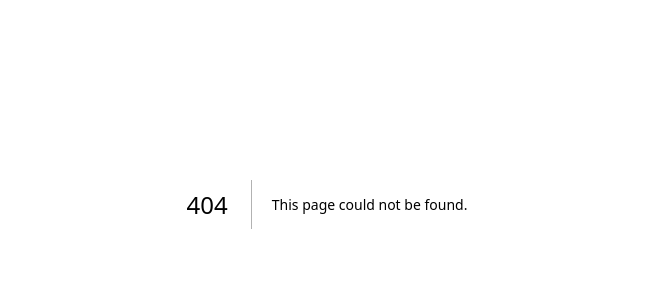
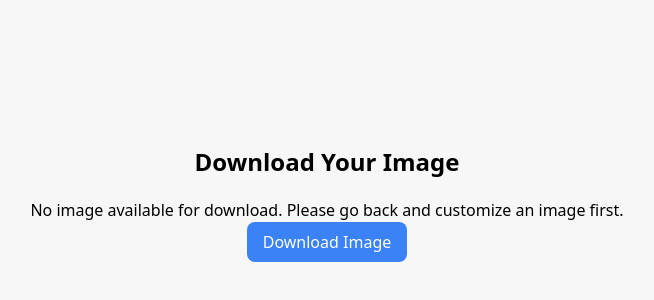
Before and after one commit to BossThanachote/PHOTOB, a Next.js app: page /booth/picture in a window 1280 px wide. Before the commit this address had no page. Shown: the part 196-496 px from the top of the page, without its empty margins (313-967 px from the left). Built offline with nearby package versions, Linux system fonts and the light colour scheme; a web font is replaced by a local one.

Commit message:
qr update

```diff
--- /dev/null
+++ b/app/booth/picture/page.tsx
@@ -0,0 +1,38 @@
+'use client';
+
+import { useRouter, useSearchParams } from 'next/navigation';
+
+export default function PictureDownload() {
+  const searchParams = useSearchParams();
+  const imageUrl = searchParams.get('imageUrl'); // ดึงค่า imageUrl จาก query parameter
+
+  return (
+    <div className="w-screen h-screen flex flex-col justify-center items-center">
+      <h1 className="text-2xl font-bold mb-5">Download Your Image</h1>
+
+      {imageUrl ? (
+        <img
+          src={imageUrl}
+          alt="Customized Image"
+          className="rounded-lg shadow-lg mb-5 w-[300px] h-[300px] object-cover"
+        />
+      ) : (
+        <p>No image available for download. Please go back and customize an image first.</p>
+      )}
+
+      <button
+        className="bg-blue-500 text-white py-2 px-4 rounded-lg"
+        onClick={() => {
+          if (imageUrl) {
+            const link = document.createElement('a');
+            link.href = imageUrl;
+            link.download = 'customized-image.png';
+            link.click();
+          }
+        }}
+      >
+        Download Image
+      </button>
+    </div>
+  );
+}
--- a/app/pages_booth/Custom.tsx
+++ b/app/pages_booth/Custom.tsx
@@ -17,9 +17,11 @@ import { colorsBorder as mockColorsBorder } from "../MockAPI/MockBorderColor";
 import { DropArea } from "./DropArea";
 import html2canvas from 'html2canvas';
 
+
   const ItemTypes = {
     IMAGE: "image",
   };
+
 
 //   // กำหนดไซส์รูปขนาดเดิม
   const getImageSize = (src: string): Promise<{ width: number, height: number }> => {
@@ -92,6 +94,13 @@ export default function Custom() {
   const snap = useSnapshot(state);
   const [showModal, setShowModal] = useState(false);
   const dropAreaRef = useRef<HTMLDivElement | null>(null);
+
+
+  const [refreshKey, setRefreshKey] = useState(0);
+  const handleClearStickers = () => {
+    state.droppedImages = []; // ล้างข้อมูลสติ๊กเกอร์ที่ถูกวางบน DropArea
+    setRefreshKey(prev => prev + 1); // อัปเดต refreshKey เพื่อบังคับ re-render
+  };
 
   const getText = (englishText: string, thaiText: string) => {
     return snap.language === "TH" ? thaiText : englishText;
@@ -389,6 +398,7 @@ const handleRightClick = () => {
                 {/* component ภาพถ่าย + ลากรูป */}
                 <DropArea
                   ref={dropAreaRef}
+                  key={refreshKey}
                   currentColorIndex={snap.currentColorIndex}
                   currentColorIndexBorder={snap.currentColorIndexBorder}
                   colors={mockColors}
@@ -428,6 +438,7 @@ const handleRightClick = () => {
                     <div className="w-full flex gap-3 items-center font-inter-400 text-[1.5rem] justify-center lg:justify-start" onDragStart={(e) => e.preventDefault()}>
                         <Image src="/heart.png" alt="heart" width={10000} height={10000} className="w-[2rem] h-[2rem]" />
                         <div>Sticker</div>
+                        <div onClick={handleClearStickers} className="cursor-pointer text-red-500">Delete</div>
                     </div>
                     {/* สติ๊กเกอร์ */}
                     <div className="border-2 border-transparent flex items-center gap-5">
--- a/app/pages_booth/Save.tsx
+++ b/app/pages_booth/Save.tsx
@@ -55,6 +55,8 @@ export default function Save(){
             setIsVisible(true);
         }, 1200);
 
+
+
     const exitAnimation = {
         scale: [1, 1.2, 0],
         opacity: [1, 0.5, 0],
@@ -72,6 +74,18 @@ export default function Save(){
         return () => clearTimeout(timer);
       }, []);
 
+
+
+    const handleSavePhoto = () => {
+        if (snap.savedDropAreaImage) {
+            const link = document.createElement('a'); // สร้าง element ลิงก์
+            link.href = snap.savedDropAreaImage; // ตั้งค่า href เป็น URL ของภาพ
+            link.download = 'saved-photo.png'; // ตั้งชื่อไฟล์ที่ต้องการดาวน์โหลด
+            link.click(); // จำลองการคลิกเพื่อลดาวน์โหลด
+        } else {
+            console.log("No saved image available to download.");
+        }
+    };
     return(
         <>
             <AnimatePresence>
@@ -167,7 +181,9 @@ export default function Save(){
                                 <p className="text-center text-gray-500">No saved image available.</p>
                             )}
                                 <div className="lg:w-[10rem] w-[5rem] h-[0.3rem] bg-black rounded-full absolute z-30 mt-[36.5rem] lg:mt-[46rem]"></div>
-                                <div className="lg:w-[18rem] w-[15rem] h-[3.2rem] rounded-xl bg-[#8E8E93] absolute z-20 mt-[30rem] lg:mt-[40rem] flex justify-center items-center gap-2 font-inter-400 text-white cursor-pointer text-xs lg:text-base">
+                                <div className="lg:w-[18rem] w-[15rem] h-[3.2rem] rounded-xl bg-[#8E8E93] absolute z-20 mt-[30rem] lg:mt-[40rem] flex justify-center items-center gap-2 font-inter-400 text-white cursor-pointer text-xs lg:text-base"
+                                onClick={handleSavePhoto}
+                                >
                                   <Image src="/savephoto.png" alt="" width={10000} height={10000} className="lg:w-5 lg:h-5 w-3 h-3"/> Save Photo
                                 </div>
                             </div>
```
